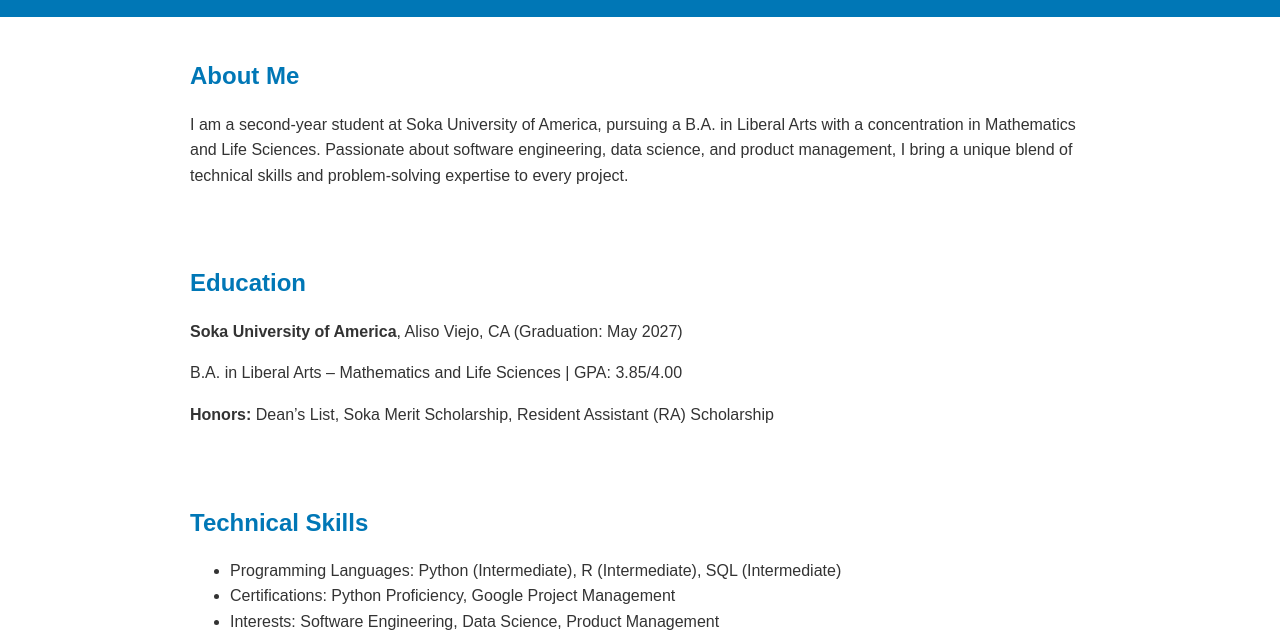
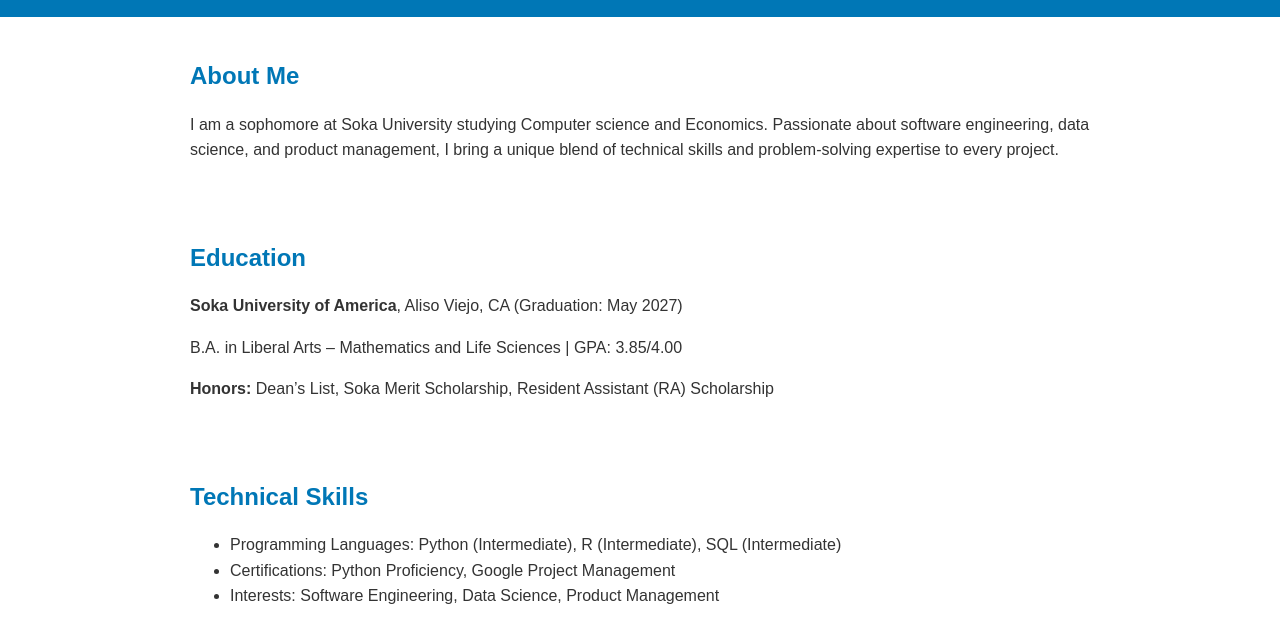
Before and after one commit to raacquah/my-website, a plain HTML site: page index.html in a window 1280 px wide. Shown: the part 158-800 px from the top of the page. Drawn offline with Linux system fonts and the light colour scheme.

Commit message:
index2.html

```diff
--- a/index.html
+++ b/index.html
@@ -64,7 +64,7 @@
 
     <section>
         <h2>About Me</h2>
-        <p>I am a second-year student at Soka University of America, pursuing a B.A. in Liberal Arts with a concentration in Mathematics and Life Sciences. Passionate about software engineering, data science, and product management, I bring a unique blend of technical skills and problem-solving expertise to every project.</p>
+        <p>I am a sophomore at Soka University studying Computer science and Economics. Passionate about software engineering, data science, and product management, I bring a unique blend of technical skills and problem-solving expertise to every project.</p>
     </section>
 
     <section>
```
